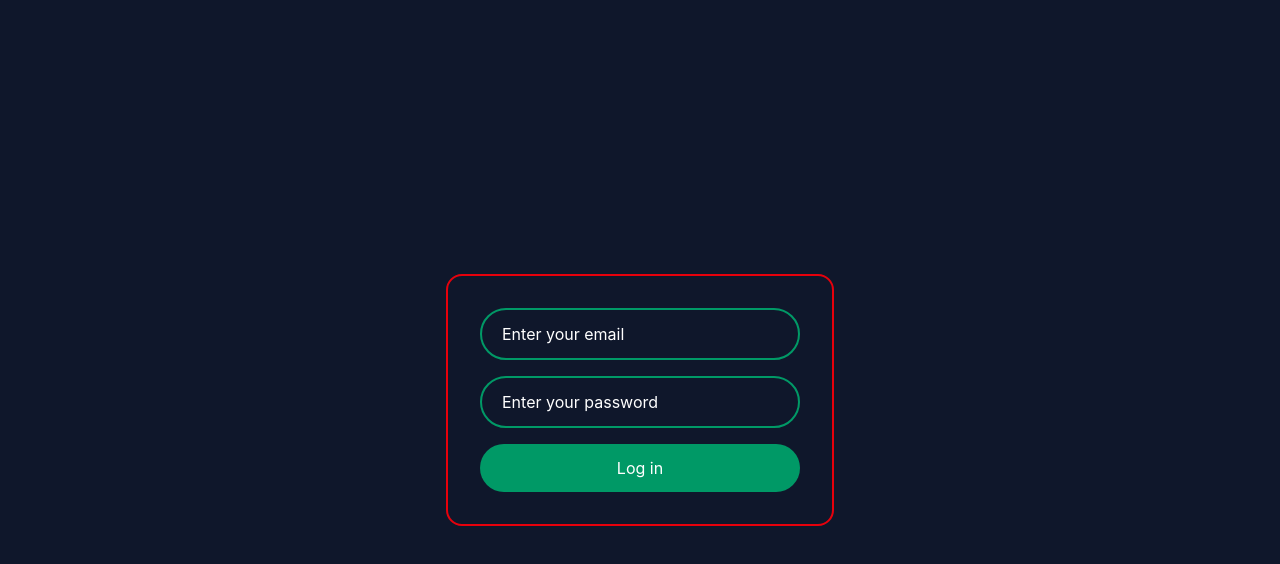
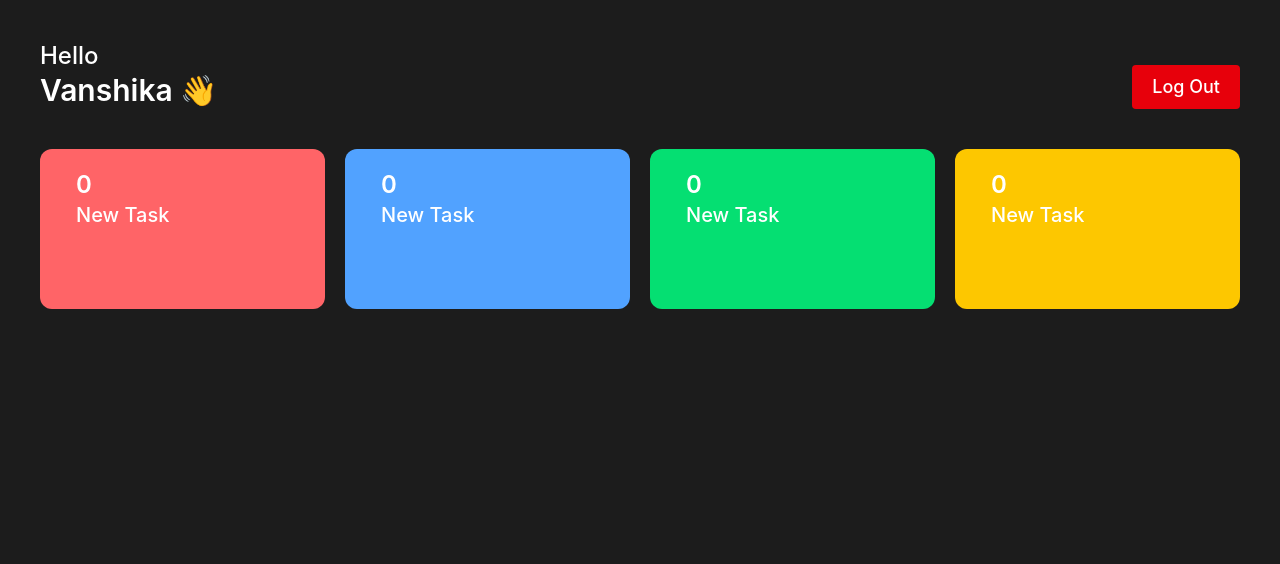
Before and after one commit to vanshikathapa21/ems, a React (Vite) app: page / in a window 1280 px wide. Shown: the top 564 px of the page. Built offline with nearby package versions, Linux system fonts and the light colour scheme.

Commit message:
Added TaskListNumbers and updated dashboard UI

```diff
--- a/src/App.jsx
+++ b/src/App.jsx
@@ -1,10 +1,12 @@
 import React from 'react'
 import Login from './components/Auth/Login'
+import EmployeeDashboard from './components/Dashboard/EmployeeDashboard'
 
 const App = () => {
   return (
    <>
-   <Login />
+   {/* <Login /> */}
+   <EmployeeDashboard/>
    </>
   )
 }
--- a/src/components/Dashboard/AdminDashboard.jsx
+++ b/src/components/Dashboard/AdminDashboard.jsx
@@ -0,0 +1,11 @@
+import React from 'react'
+
+const AdminDashboard = () => {
+  return (
+    <div className="flex min-h-screen items-center justify-center bg-slate-900 text-white">
+      <h1 className="text-4xl font-semibold">AdminDashboard</h1>
+    </div>
+  )
+}
+
+export default AdminDashboard
--- a/src/components/Dashboard/EmployeeDashboard.jsx
+++ b/src/components/Dashboard/EmployeeDashboard.jsx
@@ -0,0 +1,14 @@
+import React from 'react'
+import Header from '../other/Header'
+import TaskListNumbers from '../other/TaskListNumbers'
+
+const EmployeeDashboard = () => {
+  return (
+    <div className='p-10 bg-[#1C1C1C] h-screen'>
+       <Header />
+       <TaskListNumbers />
+    </div>
+  )
+}
+
+export default EmployeeDashboard
--- /dev/null
+++ b/src/components/other/Header.jsx
@@ -0,0 +1,16 @@
+import React from 'react'
+
+const Header = () => {
+  return (
+    <div className='flex items-end justify-between'>
+      <h1 className='text-2xl font-medium text-white'>
+        Hello <br /> <span className='text-3xl font-semibold'>Vanshika 👋</span>
+      </h1>
+      <button className='bg-red-600 hover:bg-blue-700 text-white text-lg font-medium py-2 px-5 rounded-sm'>
+        Log Out
+      </button>
+    </div>
+  )
+}
+
+export default Header
--- /dev/null
+++ b/src/components/other/TaskListNumbers.jsx
@@ -0,0 +1,30 @@
+import React from 'react'
+
+const TaskListNumbers = () => {
+  return (
+    <div className='flex mt-10 justify-between gap-5 w-full'>
+        <div className='h-40 flex-1 bg-red-400 text-white py-5 px-9 rounded-xl'>
+            <h2 className='text-2xl font-semibold'>0</h2>
+            <h3 className='text-xl font-medium'>New Task</h3>
+        </div>
+
+        <div className='h-40 flex-1 bg-blue-400 text-white py-5 px-9 rounded-xl'>
+            <h2 className='text-2xl font-semibold'>0</h2>
+            <h3 className='text-xl font-medium'>New Task</h3>
+        </div>
+
+        <div className='h-40 flex-1 bg-green-400 text-white py-5 px-9 rounded-xl'>
+            <h2 className='text-2xl font-semibold'>0</h2>
+            <h3 className='text-xl font-medium'>New Task</h3>
+        </div>
+
+        <div className='h-40 flex-1 bg-yellow-400 text-white py-5 px-9 rounded-xl'>
+            <h2 className='text-2xl font-semibold'>0</h2>
+            <h3 className='text-xl font-medium'>New Task</h3>
+        </div>
+
+    </div>
+  )
+}
+
+export default TaskListNumbers
```
Also changed, not shown: src/components/Auth/Login.jsx (line endings or trailing spaces).
